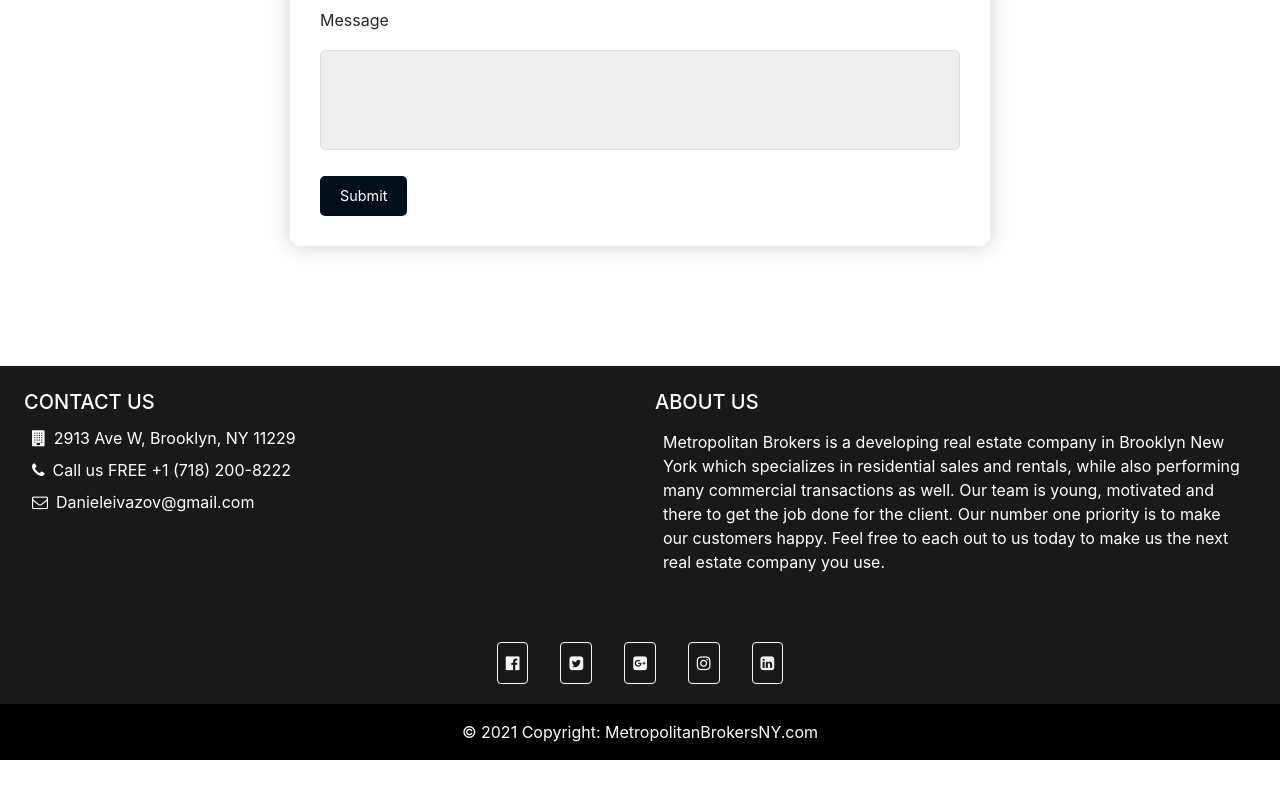
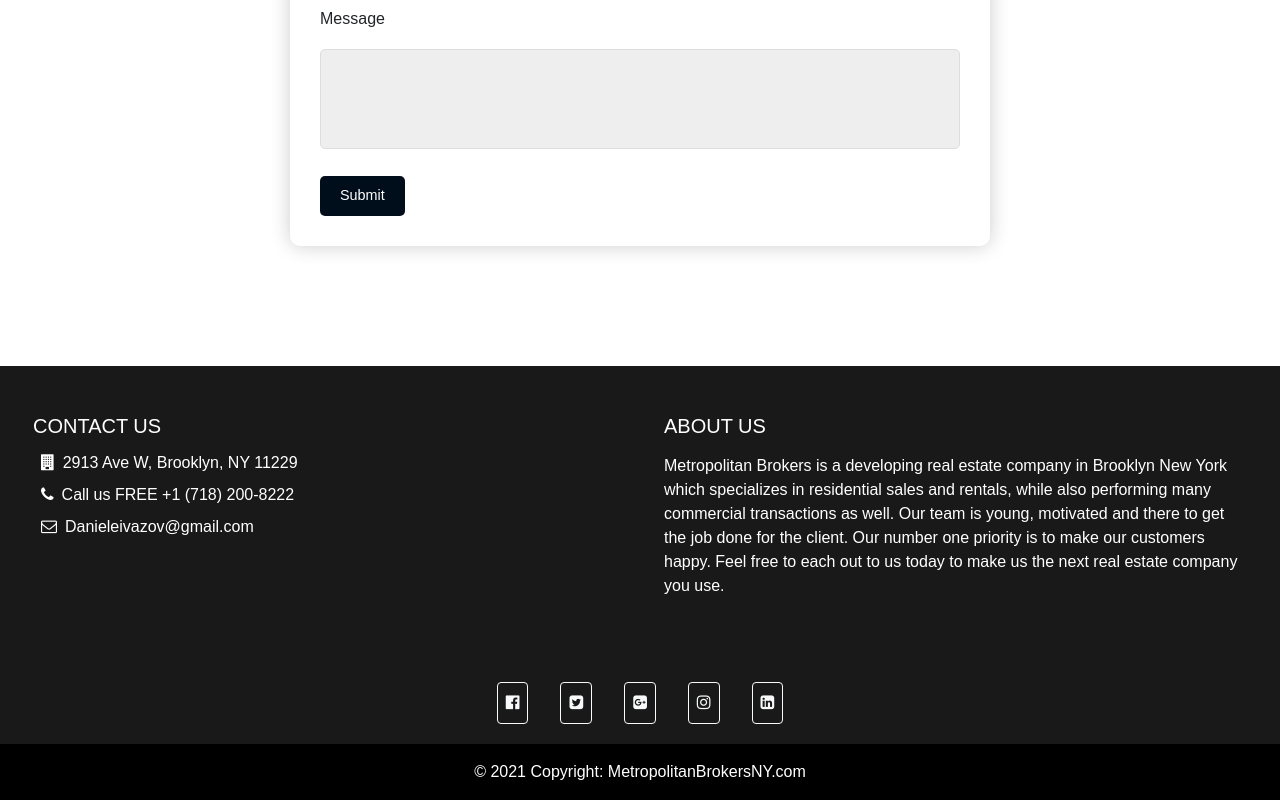
Before and after one commit to All4ara/MetroFrontend, a React (Create React App) app: page /contact in a window 1280 px wide. Shown: the part 514-1314 px from the top of the page. Before the commit the page ends 1274 px from the top, so only its background shows below. Built offline with nearby package versions, Linux system fonts and the light colour scheme.

Commit message:
style fix

```diff
--- a/src/App.js
+++ b/src/App.js
@@ -12,6 +12,7 @@ import 'aos/dist/aos.css';
 
 import Home from './pages/HomePage'
 import Contact from './pages/Contact';
+import GlobalStyle from './components/globalStyle';
 
 
 function App() {
@@ -33,7 +34,7 @@ function App() {
   return (
     <>
 
-
+      <GlobalStyle />
         <Navbar2 toggle={toggle}/>
         <Dropdown isOpen={isOpen} toggle={toggle}/>
         <Switch>
--- a/src/components/Footer/Footer.js
+++ b/src/components/Footer/Footer.js
@@ -4,13 +4,13 @@ import '../Footer/Footer.css';
 
 const Footer = () => {
     return(
-    <footer className=" text-left text-white text-lg-start" style={{backgroundColor: 'rgba(0, 0, 0, 0.9)'}}>
+    <footer className="w-100 text-left text-white text-lg-start" style={{backgroundColor: 'rgba(0, 0, 0, 0.9)'}}>
 
         <div className="containers">
 
             <div className="row p-4">
 
-                <div className="col-lg-6 col-md-12 mb-4">
+                <div className="col-lg-6 col-md-12 mb-4 p-4">
                     <h5 className="text-uppercase">Contact Us</h5>
 
                     <i class="fa fa-building" style={{fontSize: "1rem", padding: ".5rem"}}></i>
@@ -22,10 +22,10 @@ const Footer = () => {
                     <i class="fa fa-envelope-o" aria-hidden="true" style={{fontSize: "1rem", padding: ".5rem"}}></i>
                     <a className="email text-white" href="mailto:+Danieleivazov@gmail.com">Danieleivazov@gmail.com</a>
                 </div>
-                <div className="col-lg-6 col-md-12">
+                <div className="col-lg-6 col-md-12 p-4">
                     <h5 className="text-uppercase">About Us</h5>
 
-                    <p style={{fontSize: "1rem", padding: ".5rem"}}>
+                    <p style={{fontSize: "1rem", paddingTop: ".5rem"}}>
                     Metropolitan Brokers is a developing real estate company in Brooklyn New York which specializes in residential sales and rentals, while also performing many commercial transactions as well. Our team is young, motivated and there to get the job done for the client. Our number one priority is to make our customers happy. Feel free to each out to us today to make us the next real estate company you use.
                     </p>
                 </div>
--- a/src/components/Navbar2/Navbar2.js
+++ b/src/components/Navbar2/Navbar2.js
@@ -45,7 +45,7 @@ const MenuBars = styled.i`
         position: absolute;
         top: 0;
         right: 0;
-        transform: translate(-60%, 25%)
+        transform: translate(-50%, 25%)
     }
 `
 const NavMenu = styled.div`
@@ -96,7 +96,7 @@ const Navbar2 = ({ toggle }) => {
 
   let style = {
     backgroundColor:
-      navbar || location.pathname !== '/home' ? '#000' : 'transparent',
+      navbar || location.pathname !== '/home' ? '#000' : 'rgba(0,0,0,0.4)',
     transition: '0.4s'
   };
 
--- /dev/null
+++ b/src/components/globalStyle.js
@@ -0,0 +1,15 @@
+import { createGlobalStyle } from 'styled-components';
+
+const GlobalStyle = createGlobalStyle`
+    * {
+        margin: 0;
+        padding: 0;
+        box-sizing: border-box;
+        font-family: 'Montserrat', sans-serif;
+    }
+
+    html, body {
+        overflow-x: hidden;
+    }
+`
+export default GlobalStyle;
```
